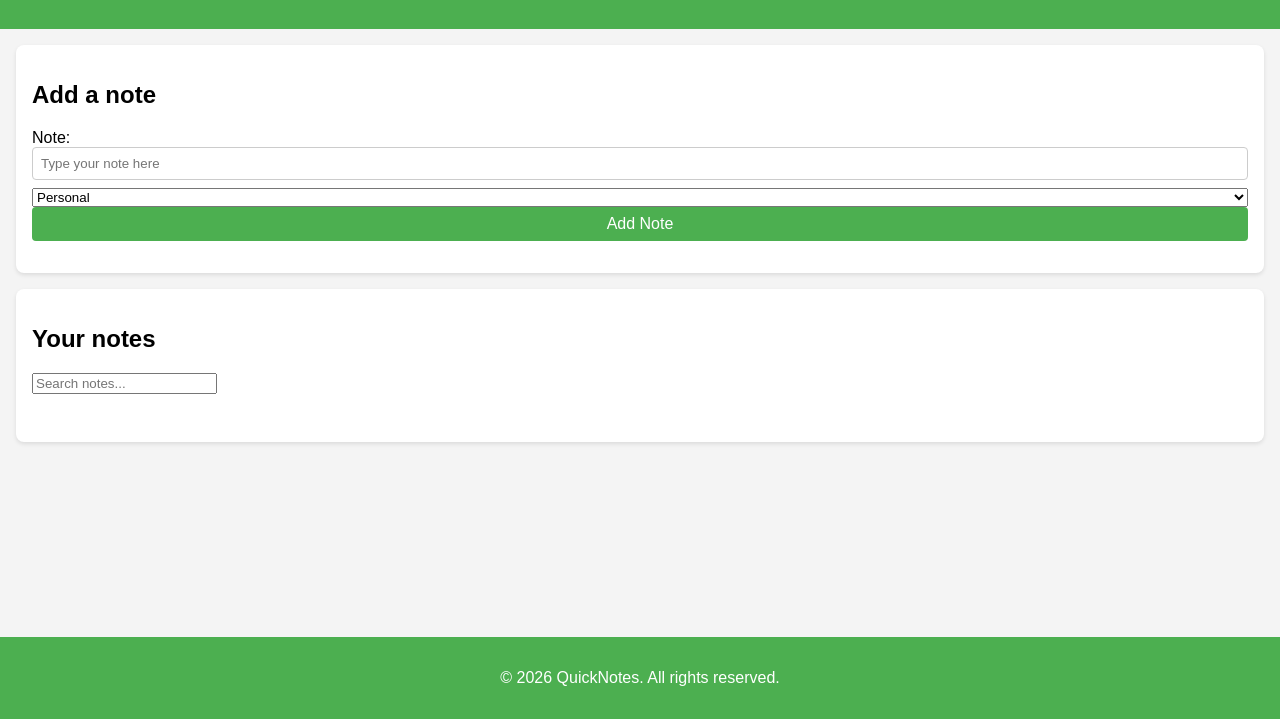
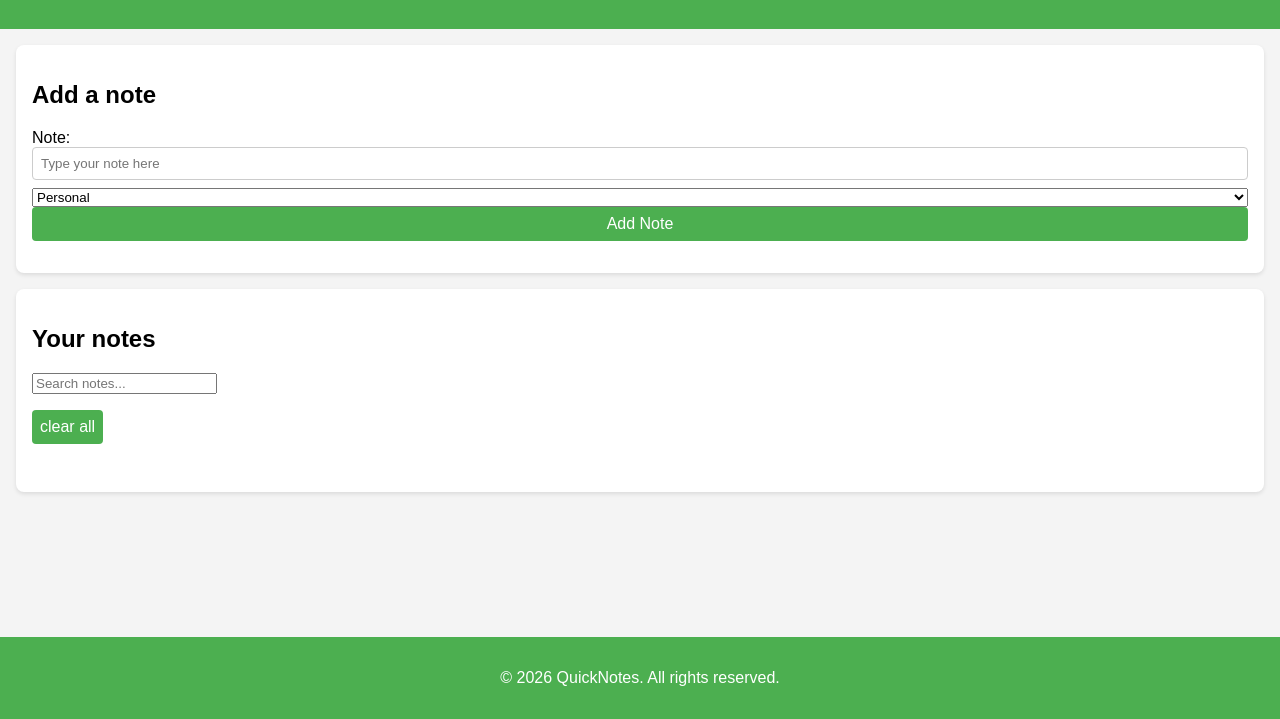
Before and after one commit to dolpinechebet-svg/Quicknotes-App, a plain HTML site: page index.html in a window 1280 px wide. Shown: the part 81-800 px from the top of the page. Drawn offline with Linux system fonts and the light colour scheme.

Commit message:
Add clear all button

```diff
--- a/index.html
+++ b/index.html
@@ -33,6 +33,7 @@
       <h2>Your notes</h2>
       <input type="search" id="search-input" placeholder="Search notes..." aria-label="Search notes">
       <p id="note-count"></p>
+      <button id="clear-all-btn" type="button">clear all</button>
       <ul id="notes-list"></ul>
     </section>
   </main>
```
